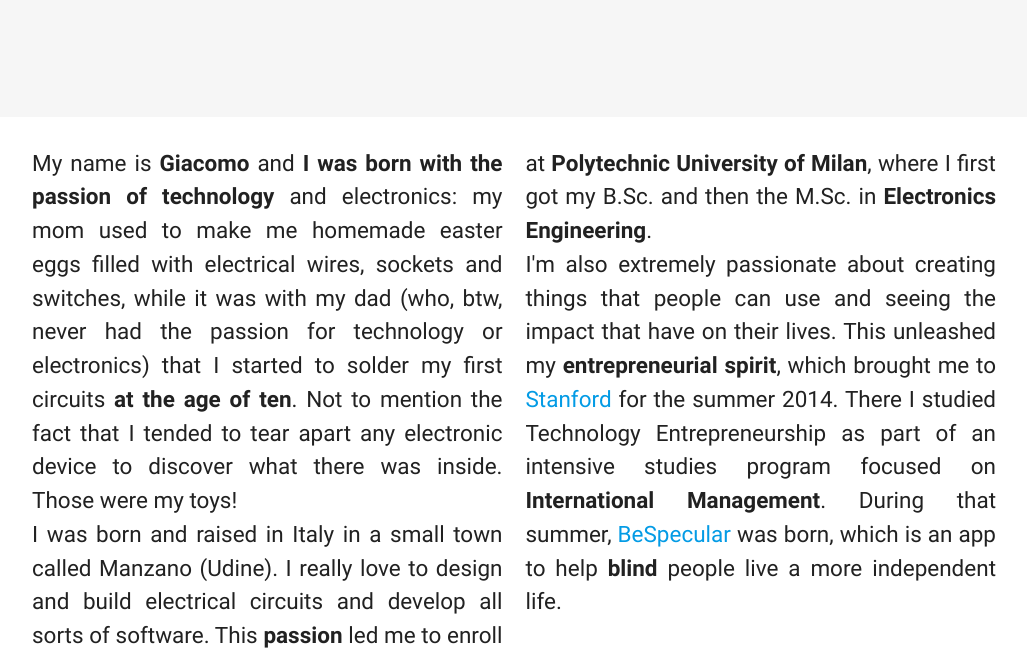
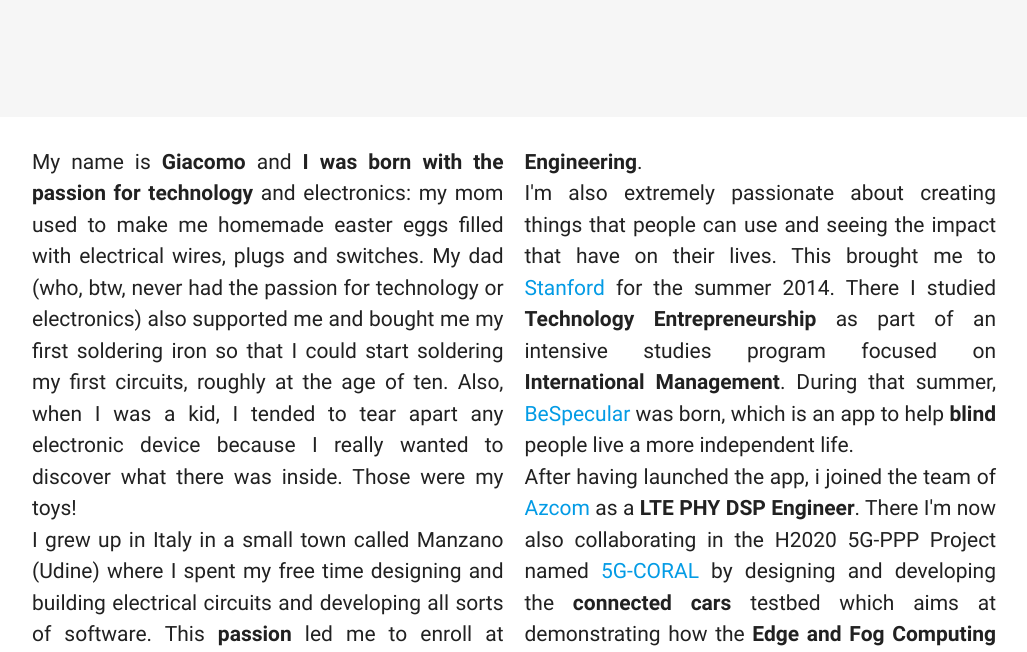
Before and after one commit to gparmeggiani/personal_website, a PHP site: page / in a window 1280 px wide. Shown: the part 304-956 px from the top of the page, without its empty margins (126-1153 px from the left). Run offline with PHP 8.4, Linux system fonts and the light colour scheme; some libraries are stand-ins or nearby versions; grey boxes are pictures that could not be loaded.

Commit message:
aggiornamento dei contenuti testuali

```diff
--- a/www/index.php
+++ b/www/index.php
@@ -122,7 +122,7 @@
             }
 
             .section {
-                font-size: 1.5em;
+                font-size: 1.4em;
                 margin: 30px auto;
                 padding: 0 30px;
                 text-align: justify;
@@ -165,6 +165,7 @@
             footer {
                 height: 100%;
                 color: white;
+                text-shadow: 0 1px 0 black;
             }
 
             footer h1 {
@@ -173,7 +174,6 @@
                 background: transparent;
                 text-align: center;
                 font-size: 3em;
-                font-weight: 100;
             }
             footer .col {
                 text-align: center;
@@ -260,15 +260,24 @@
             </div>
         </header>
         <div class="section white with-columns" id="bio">
-            My name is <b>Giacomo</b> and <b>I was born with the passion of technology</b> and electronics: my mom used to make me homemade easter eggs filled with electrical wires, sockets and switches,
-            while it was with my dad (who, btw, never had the passion for technology or electronics) that I started to solder my first circuits <b>at the age of ten</b>. Not to mention the fact that I tended to tear apart any electronic device to discover what there was inside. Those were my toys!<br>
+            My name is <b>Giacomo</b> and <b>I was born with the passion for technology</b> and electronics: my mom used to make me homemade easter eggs filled with
+            electrical wires, plugs and switches.
+            My dad (who, btw, never had the passion for technology or electronics) also supported me and bought me my first soldering iron so
+            that I could start soldering my first circuits, roughly at the age of ten.
+            Also, when I was a kid, I tended to tear apart any electronic device because I really wanted to discover what there was inside. Those were my toys!<br>
 
-            I was born and raised in Italy in a small town called Manzano (Udine).
-            I really love to design and build electrical circuits and develop all sorts of software. This <b>passion</b> led me to enroll at <b>Polytechnic University of Milan</b>,
-            where I first got my B.Sc. and then the M.Sc. in <b>Electronics Engineering</b>.<br>
+            I grew up in Italy in a small town called Manzano (Udine) where I spent my free time designing and building electrical circuits and developing all sorts of software.
+            This <b>passion</b> led me to enroll at <b>Polytechnic University of Milan</b>, where I first got my B.Sc. and then the M.Sc. in <b>Electronics Engineering</b>.<br>
 
-            I'm also extremely passionate about creating things that people can use and seeing the impact that have on their lives. This unleashed my <b>entrepreneurial spirit</b>, which brought me to <a href="http://summer.stanford.edu/" target="_blank">Stanford</a> for the summer 2014.
-            There I studied Technology Entrepreneurship as part of an intensive studies program focused on <b>International Management</b>. During that summer, <a href="https://www.bespecular.com" target="_blank">BeSpecular</a> was born, which is an app to help <b>blind</b> people live a more independent life.
+            I'm also extremely passionate about creating things that people can use and seeing the impact that have on their lives.
+            This brought me to <a href="http://summer.stanford.edu/" target="_blank">Stanford</a> for the summer 2014.
+            There I studied <b>Technology Entrepreneurship</b> as part of an intensive studies program focused on <b>International Management</b>.
+            During that summer, <a href="https://www.bespecular.com" target="_blank">BeSpecular</a> was born, which is an app to help <b>blind</b> people live a
+            more independent life.<br>
+
+            After having launched the app, i joined the team of <a href="http://www.azcom.it" target="_blank">Azcom</a> as a <b>LTE PHY DSP Engineer</b>.
+            There I'm now also collaborating in the H2020 5G-PPP Project named <a href="http://5g-coral.eu/" target="_blank">5G-CORAL</a> by designing and
+            developing the <b>connected cars</b> testbed which aims at demonstrating how the <b>Edge and Fog Computing</b> can help improve the <b>road safety</b>.
         </div>
 
 
@@ -314,7 +323,7 @@
             </div>
         </div>
         <div class="section white">
-            <div class="pic-credit">Picture: Jim Williams's schematic sketch for a barometric circuit, 1992. Picture taken at the Computer History Museum in 2012</div>
+            <div class="pic-credit">Picture: Jim Williams's schematic sketch for a barometric circuit, 1992. I took this Picture at the Computer History Museum in 2012</div>
             <h2>Projects</h2>
             <p>
                 <!-- A little intro here. Explain why I decided to build some devices. No labs at our university -->
@@ -610,9 +619,12 @@
                 <div class="cd-timeline-block">
                     <div class="cd-timeline-img"></div>
                     <div class="cd-timeline-content">
-                        <h2>DSP Software Engineer (LTE)</h2>
+                        <h2>DSP Software Engineer</h2>
                         <p>
-                            In January 2017 I started working as a DSP Software Engineer (LTE) at <a href="http://www.azcom.it" target="_blank">Azcom</a>.
+                            In January 2017 I started working as a DSP Software Engineer at <a href="http://www.azcom.it" target="_blank">Azcom</a>.<br>
+                            - NB-IoT PHY DSP development<br>
+                            - LTE PRACH Format 2 (MATLAB + DSP)<br>
+                            - 5G-CORAL Connected Cars testbed<br>
                         </p>
                         <span class="cd-date">2016</span>
                     </div>
@@ -635,7 +647,7 @@
                         <h2>Started BeSpecular</h2>
                         <p>
                             During a class at Stanford, my team and I created BeSpecular.<br>
-                            Then, Stephanie Cowper and I carried on the project. I took care of the technology (entire development of the server side code, iOS and Android app)
+                            Then, <a href="https://twitter.com/stephcowper_sa" target="_blank">Stephanie Cowper</a> and I carried on the project. I took care of the technology (entire development of the server side code, iOS and Android app)
                         </p>
                         <span class="cd-date">2014</span>
                     </div>
```
